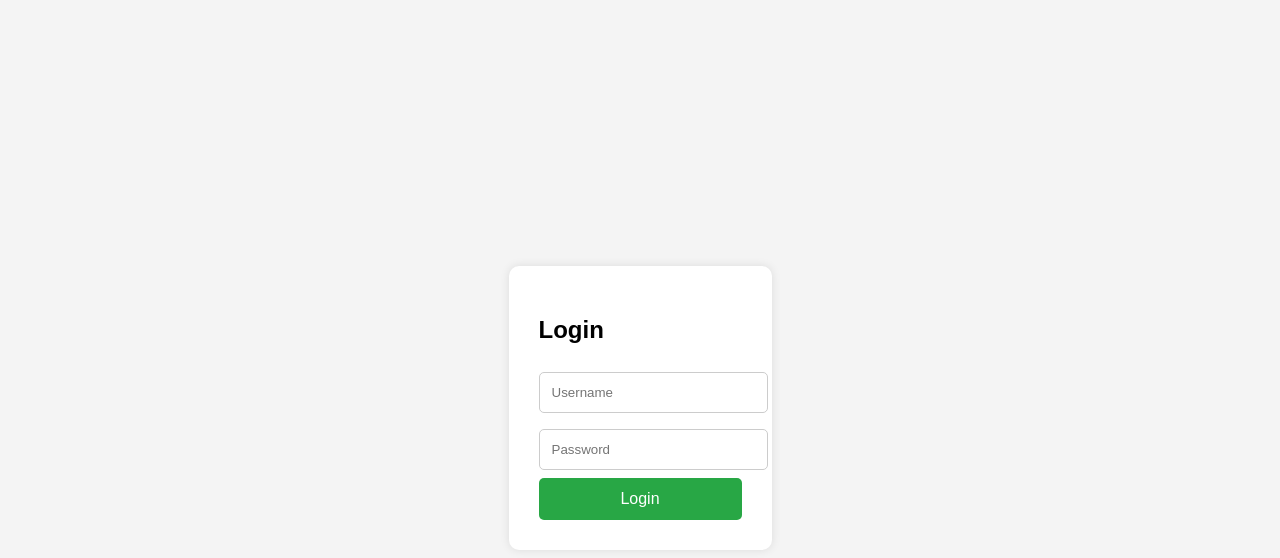
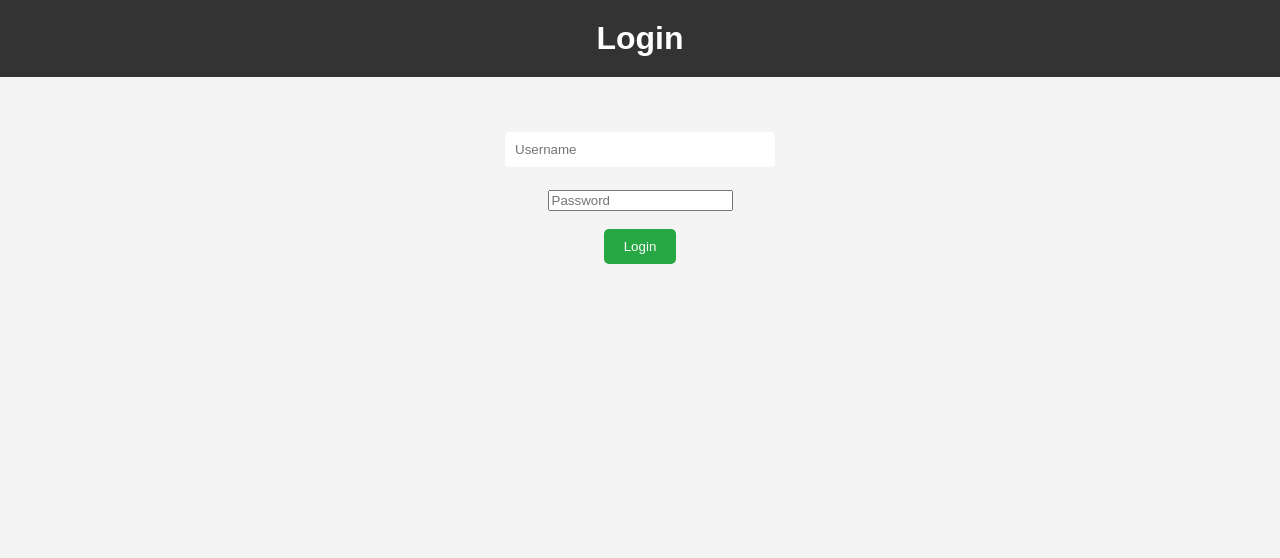
Before and after one commit to mohdameen5225/FoodHub, a website: page public/login.html in a window 1280 px wide. Drawn offline with Linux system fonts and the light colour scheme.

Commit message:
Added login, signup pages and link between them

```diff
--- a/public/login.html
+++ b/public/login.html
@@ -1,52 +1,33 @@
+<!-- public/login.html -->
 <!DOCTYPE html>
 <html lang="en">
 <head>
-    <meta charset="UTF-8">
-    <title>Login</title>
-    <style>
-        body {
-            font-family: Arial, sans-serif;
-            background: #f4f4f4;
-            display: flex;
-            justify-content: center;
-            align-items: center;
-            height: 100vh;
-        }
-        .login-container {
-            background: white;
-            padding: 30px;
-            border-radius: 10px;
-            box-shadow: 0 0 10px rgba(0,0,0,0.1);
-        }
-        input[type="text"], input[type="password"] {
-            width: 100%;
-            padding: 12px;
-            margin: 8px 0;
-            border-radius: 5px;
-            border: 1px solid #ccc;
-        }
-        button {
-            width: 100%;
-            padding: 12px;
-            background: #28a745;
-            border: none;
-            color: white;
-            font-size: 16px;
-            border-radius: 5px;
-        }
-        button:hover {
-            background: #218838;
-        }
-    </style>
+  <meta charset="UTF-8">
+  <title>Login</title>
+  <link rel="stylesheet" href="styles.css">
 </head>
 <body>
-    <div class="login-container">
-        <h2>Login</h2>
-        <form>
-            <input type="text" placeholder="Username" required><br>
-            <input type="password" placeholder="Password" required><br>
-            <button type="submit">Login</button>
-        </form>
-    </div>
+  <header>
+    <h1>Login</h1>
+  </header>
+
+  <main style="text-align: center; margin-top: 50px;">
+    <form id="loginForm">
+      <input type="text" id="username" placeholder="Username" required><br><br>
+      <input type="password" id="password" placeholder="Password" required><br><br>
+      <button type="submit">Login</button>
+    </form>
+  </main>
+
+  <script>
+    document.getElementById('loginForm').addEventListener('submit', function(e) {
+      e.preventDefault();
+
+      // Optionally validate input here
+
+      // Redirect to home page
+      window.location.href = "index.html";
+    });
+  </script>
 </body>
 </html>
```
Also changed, not shown: public/index.html (+3 -2 lines), public/signup.html (added, +36 -0 lines).
